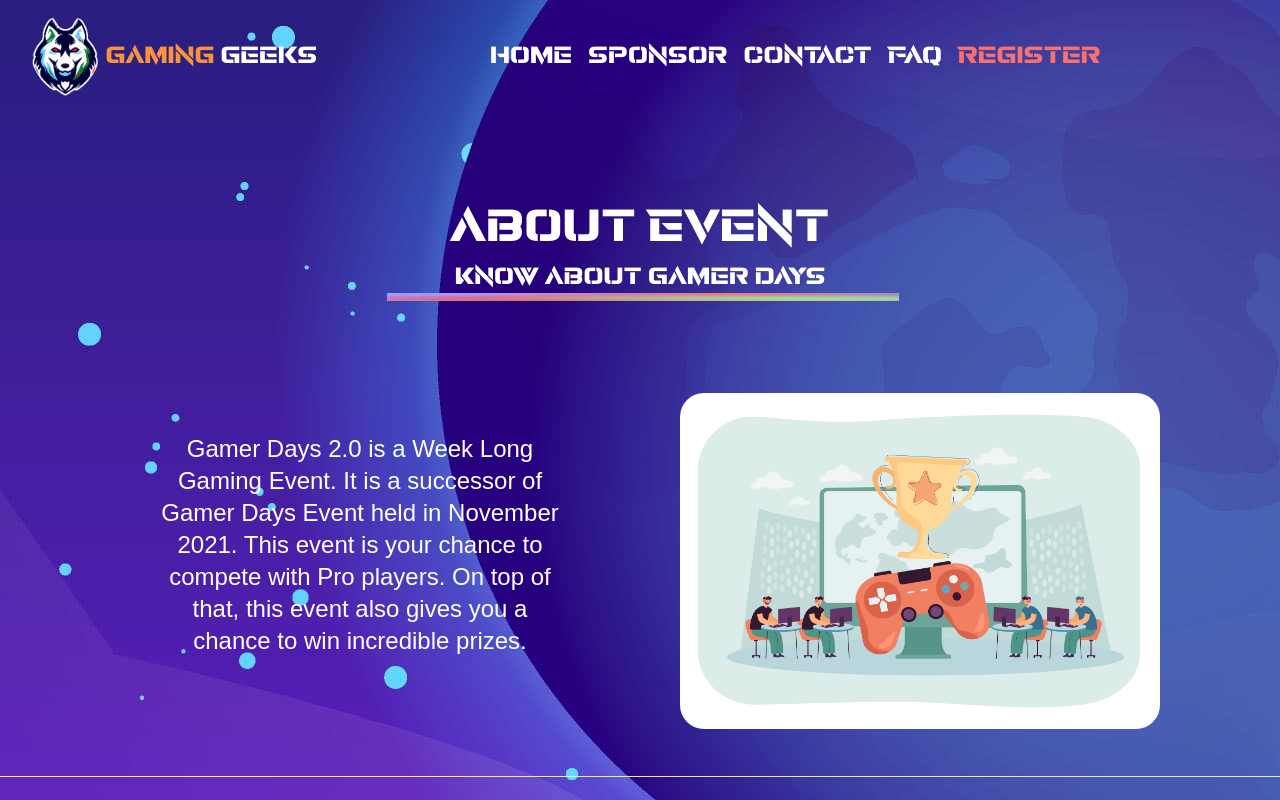
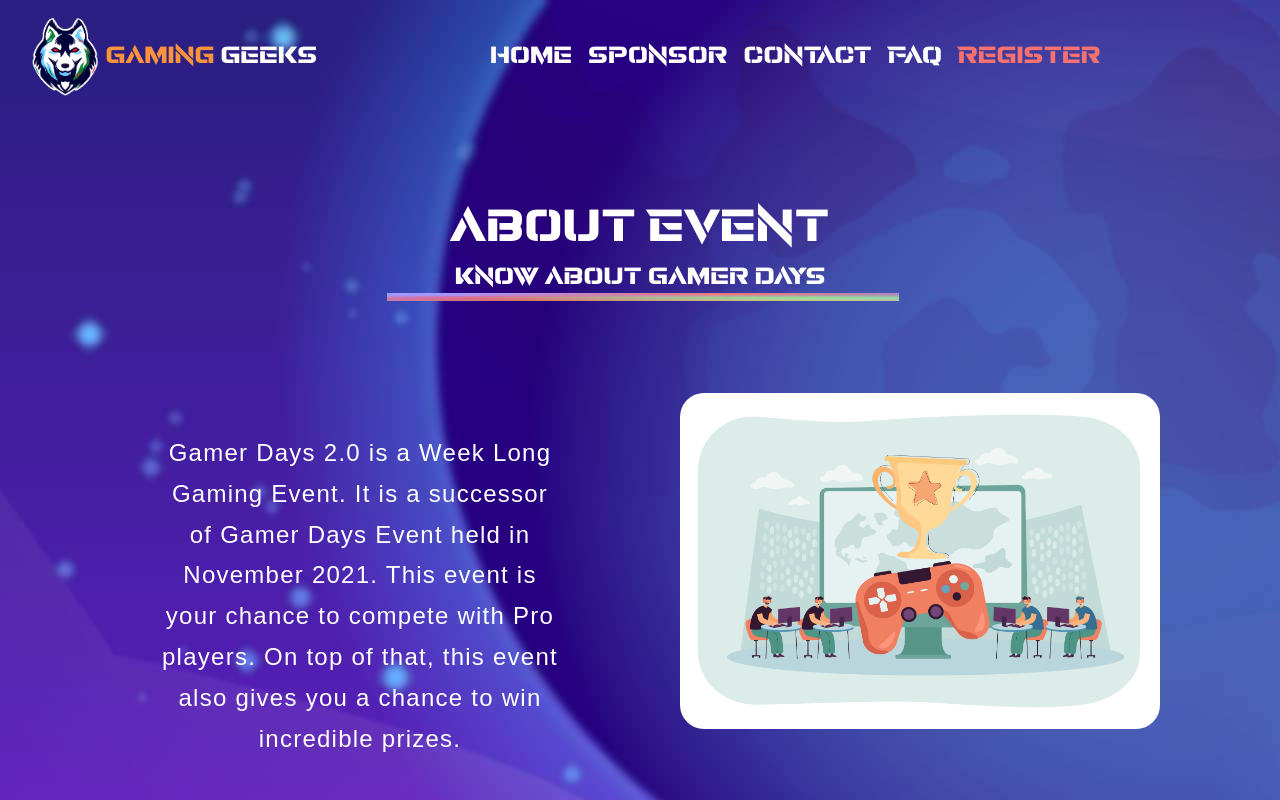
Before and after one commit to ggeeks/event-ggeeks, a Next.js app in the folder ggeeks-events/: page /about in a window 1280 px wide. Built offline with nearby package versions, Linux system fonts and the light colour scheme.

Commit message:
Modified

```diff
--- a/ggeeks-events/pages/_app.jsx
+++ b/ggeeks-events/pages/_app.jsx
@@ -12,7 +12,7 @@ import { useState } from 'react'
 function MyApp({ Component, pageProps }) {
   const [toggleMenu, setToggleMenu] = useState(false);
   return (
-    <div className='text-white h-full overflow-x-hidden revamp  bg-img ' style={{ backgroundImage: ('../assets/gaming-bg1.jpg') }}>
+    <div className='transparent-10 text-white h-full overflow-x-hidden revamp  bg-img ' style={{ backgroundImage: ('../assets/gaming-bg1.jpg') }}>
       {/* <Image src={BackgroundImg}  objectFit='cover' className='w-screen h-screen' alt=''/> */}
       <header className="  revamp">
         <nav className=" flex md:text-2xl text-xl justify-between   items-center p-4">
--- a/ggeeks-events/pages/about.jsx
+++ b/ggeeks-events/pages/about.jsx
@@ -84,7 +84,7 @@ function about() {
       </div>
       <div className="grid grid-cols-1 justify-evenly xl:grid-cols-2 ">
         <div className="kdam py-5 px-2 text-center text-lg md:px-20 md:text-2xl">
-          <p className="py-8">
+          <p className="py-8 para-1">
           Gamer Days 2.0 is a Week Long Gaming Event. It is a successor of Gamer Days Event held in November 2021. This event is your chance to compete with Pro players. On top of that, this event also gives you a chance to win incredible prizes.
           </p>
         </div>
--- a/ggeeks-events/pages/faq.jsx
+++ b/ggeeks-events/pages/faq.jsx
@@ -51,7 +51,7 @@ const data = {
     },
 
     {
-      title: 'Want more questions?',
+      title: 'Have more questions?',
       content: "Feel free to contact us on our social media platforms or through the 'Contact Us' given above.",
     },
   ],
--- a/ggeeks-events/pages/gallery.jsx
+++ /dev/null
@@ -1,58 +0,0 @@
-import Image from 'next/image'
-import React from 'react'
-import arcade from '../assets/event/ev-arcade_month.png'
-import bgmi from "../assets/event/ev-bgmi_tournament.png"
-import bgmiWeek from '../assets/event/ev-bgmi_week.png'
-import chess1 from "../assets/event/ev-chess1.png"
-import chess2 from "../assets/event/ev-chess2.png"
-import gamedev from '../assets/event/ev-game_development.png'
-import gamerdays from "../assets/event/ev-gamerdays.png"
-import ludo from '../assets/event/ev-ludo.png'
-import skribble from '../assets/event/ev-skribbl.png'
-import trip from "../assets/event/ev-trip.png"
-import webgame from "../assets/event/ev-webgamedev.png"
-
-function Gallery() {
-  return (
-    <div>
-      <h1 className='text-4xl'>Gallery</h1>
-      <div className='px-2 py-7 '>
-        <h1 className='text-2xl'>Our Events</h1>
-        <div>
-          <div className='flex flex-row justify-evenly py-10'>
-            <Image src={arcade} alt='' width={250} height={250} objectFit='contain'/>
-            <Image src={bgmi} alt='' width={250} height={250} objectFit='contain'/>
-            <Image src={bgmiWeek} alt='' width={250} height={250} objectFit='contain'/>
-          </div>
-          <div className='flex flex-row justify-evenly py-10 '>
-            <Image src={chess1} alt='' width={250} height={250} objectFit='contain'/>
-            <Image src={chess2} alt='' width={250} height={250} objectFit='contain'/>
-            <Image src={gamedev} alt='' width={250} height={250} objectFit='contain'/>
-          </div>
-          <div className='flex flex-row justify-evenly py-10'>
-            <Image src={ludo} alt='' width={250} height={250} objectFit='contain'/>
-            <Image src={skribble} alt='' width={250} height={250} objectFit='contain'/>
-            <Image src={trip} alt='' width={250} height={250} objectFit='contain'/>
-          </div>
-          <div className='flex md:flex-row flex-col justify-evenly py-10'>
-            <Image src={gamerdays} alt='' width={250} height={250} objectFit='contain'/>
-            <Image src={webgame} alt='' width={250} height={250} objectFit='contain'/>
-            <Image src={arcade} alt='' width={250} height={250} objectFit='contain'/>
-          </div>
-        </div>
-      </div>
-      <div className='px-2 py-7 '>
-        <h1 className='text-2xl'>Glimpes of Events</h1>
-        <div>
-        <div className='flex flex-row justify-evenly py-10'>
-            <Image src={arcade} alt='' width={250} height={250} objectFit='contain'/>
-            <Image src={arcade} alt='' width={250} height={250} objectFit='contain'/>
-            <Image src={arcade} alt='' width={250} height={250} objectFit='contain'/>
-          </div>
-        </div>
-      </div>
-    </div>
-  )
-}
-
-export default Gallery
--- a/ggeeks-events/pages/games.jsx
+++ /dev/null
@@ -1,18 +0,0 @@
-import React from 'react'
-
-function games() {
-  return (
-    <div className='h-[67vh]'>
-      <div>
-        <h1 className='text-6xl'>Games</h1>
-      </div>
-      <div className='py-24'>
-      <h1 className='text-9xl mx-10'>Coming Soon</h1>
-
-      </div>
-
-    </div>
-  )
-}
-
-export default games
--- a/ggeeks-events/styles/globals.css
+++ b/ggeeks-events/styles/globals.css
@@ -13,7 +13,6 @@
   /* url(../fonts/Revamped.woff2) format('woff2'), */
   font-weight: 400;
   font-style: normal;
-
 }
 
 @font-face {
@@ -21,7 +20,27 @@
   src: url(../assets/font/Cyberway.ttf);
   font-weight: 400;
   font-style: normal;
+}
 
+/* Custom Scrollbar */
+/* width */
+::-webkit-scrollbar {
+  width: 5px;
+}
+/* Track */
+::-webkit-scrollbar-track {
+  /* background: #000000; */
+  border-radius: 5px;
+}
+/* Handle */
+::-webkit-scrollbar-thumb {
+  background: #aebdff;
+  width: 8vh;
+  border-radius: 5px;
+}
+/* Handle on hover */
+::-webkit-scrollbar-thumb:hover {
+  background: #7886c7;
 }
 
 .kdam {
@@ -281,8 +300,10 @@ height:100%; */
 }
 
 .para-1 {
-  font-family: 'Roboto', sans-serif;
+  font-family: 'Kdam Thmor Pro', sans-serif;
   font-weight: 400;
+  line-height: 1.7;
+  letter-spacing: 1.25px;
 }
 
 .plane-gradient {
@@ -294,7 +315,7 @@ height:100%; */
 }
 
 .bg-img {
-  background-image: url(../assets/gaming-bg1.jpg);
+  background-image: url(../assets/gaming-bg5.jpg);
   background-repeat: no-repeat;
   /* background-size: averceluto; */
   /* width:100vw; */
```
Also changed, not shown: ggeeks-events/assets/gaming-bg5.jpg (added).
